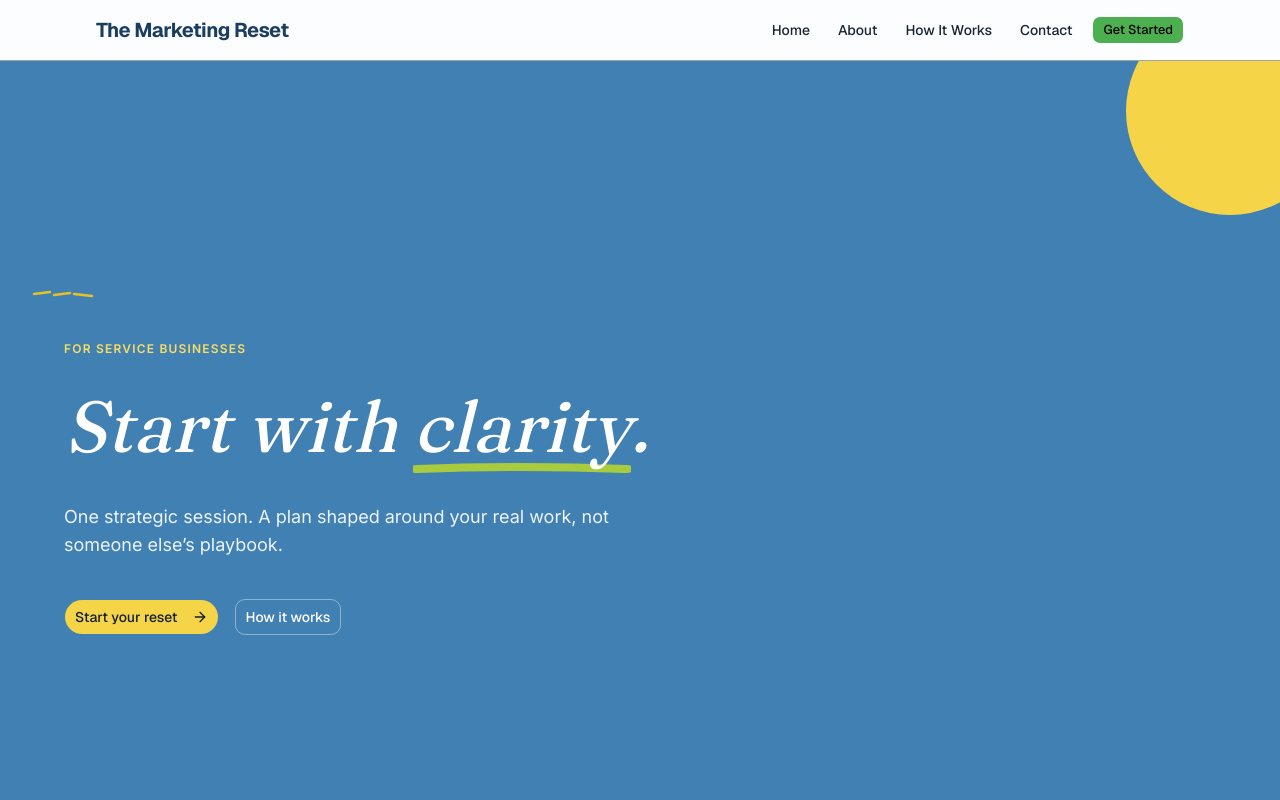
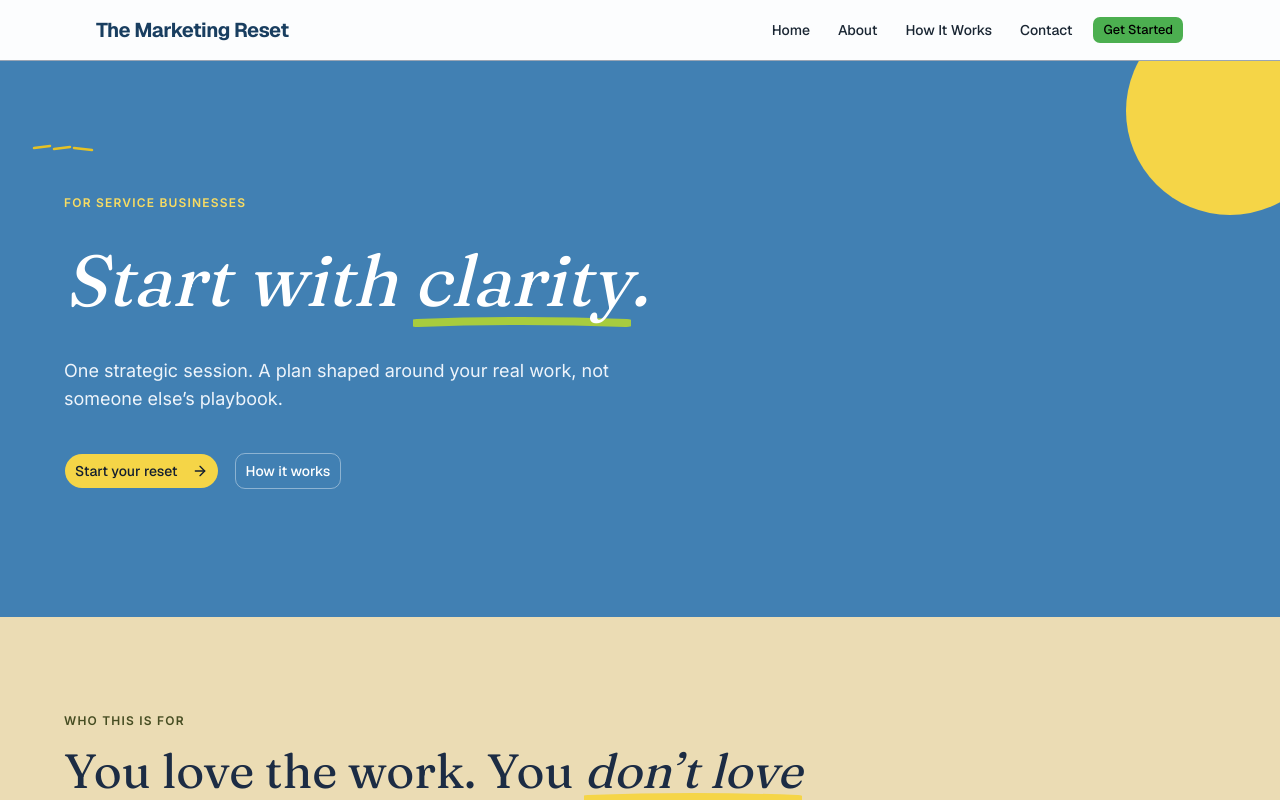
Before and after one commit to resetmymarketing/website, a Next.js app: page / in a window 1280 px wide. Shown: the top 800 px of the page. Built offline with nearby package versions, Linux system fonts and the light colour scheme.

Commit message:
Revert "fix(rebrand): hero fills viewport so next section is below the fold"
This reverts commit 8f62858125ec7fbb1a80ed1d34731ec0a6e50c57.

```diff
--- a/src/app/(public)/page.tsx
+++ b/src/app/(public)/page.tsx
@@ -36,9 +36,9 @@ export default function HomePage() {
       <SunArc size={140} />
 
       {/* === Section 1: Hero (Chapter 01 — "The Noise") === */}
-      <section className="relative flex min-h-screen flex-col justify-center overflow-hidden bg-pacific-500 px-4 py-16 sm:px-6 lg:px-8 lg:py-24">
+      <section className="relative overflow-hidden bg-pacific-500 px-4 pt-12 pb-24 sm:px-6 lg:px-8 lg:pt-20 lg:pb-32">
         <StripeDivider color="lemonade" className="mb-10" />
-        <div className="relative z-10 mx-auto w-full max-w-6xl">
+        <div className="relative z-10 mx-auto max-w-6xl">
           <p
             className="text-xs font-semibold uppercase tracking-widest text-lemonade-300"
             style={{ fontFamily: 'var(--font-inter)' }}
```
